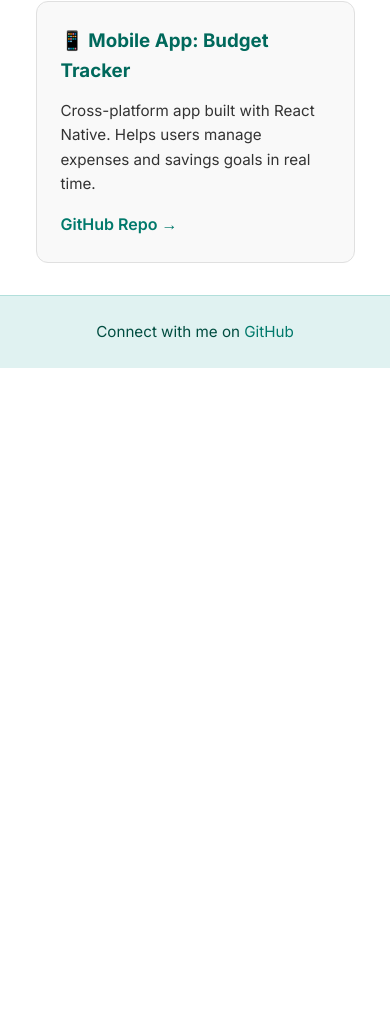
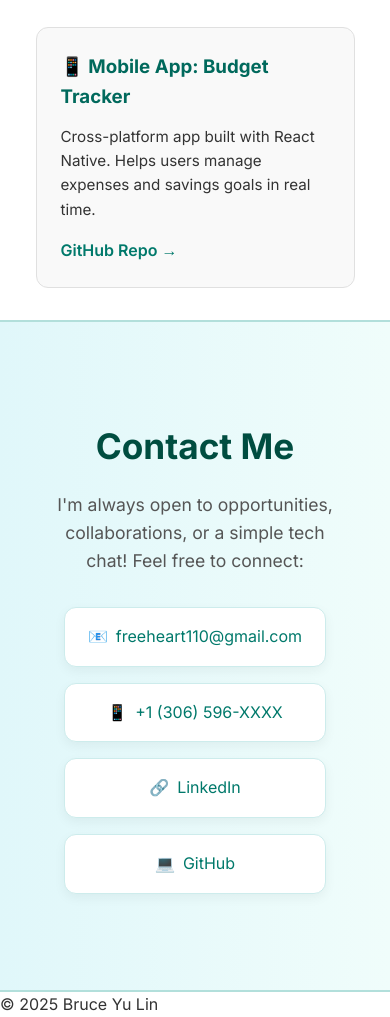
Before and after one commit to freeheart110/My-Porfolio, a plain HTML site: page index.html in a window 390 px wide. Shown: the part 731-1748 px from the top of the page. Before the commit the page ends 1099 px from the top, so only its background shows below. Drawn offline with Linux system fonts and the light colour scheme.

Commit message:
add contect info section with responsive links

```diff
--- a/index.html
+++ b/index.html
@@ -12,6 +12,7 @@
     <div class="container">
       <h1>Hello, I'm <span>Bruce Yu Lin</span></h1>
       <p>Final Semester Computer Science Student</p>
+      <p>Yes! I used to be a welder.</p>
     </div>
   </header>
 
@@ -35,9 +36,28 @@
       </div>
     </section>
   </main>
-
+  <section id="contact">
+    <div class="container">
+      <h2>Contact Me</h2>
+      <p>I'm always open to opportunities, collaborations, or a simple tech chat! Feel free to connect:</p>
+      <div class="contact-cards">
+        <a href="#" class="contact-card" data-copy="freeheart110@gmail.com">
+          📧 <span>freeheart110@gmail.com</span>
+        </a>
+        <a href="#" class="contact-card" data-copy=" 1 (306) 596-5066">
+          📱 <span>+1 (306) 596-XXXX</span>
+        </a>
+        <a href="https://linkedin.com/in/yu-lin-20a363229" target="_blank" class="contact-card">
+          🔗 <span>LinkedIn</span>
+        </a>
+        <a href="https://github.com/freeheart110" target="_blank" class="contact-card">
+          💻 <span>GitHub</span>
+        </a>
+      </div>
+    </div>
+  </section>
   <footer>
-    <p>Connect with me on <a href="https://github.com/your-username" target="_blank">GitHub</a></p>
+    <p>&copy; 2025 Bruce Yu Lin</p>
   </footer>
 
   <script src="script.js"></script>
--- a/script.js
+++ b/script.js
@@ -1 +1,23 @@
-console.log("Portfolio site is running!");
+// Handle copy-to-clipboard for contact cards
+document.addEventListener("DOMContentLoaded", () => {
+  document.querySelectorAll('.contact-card[data-copy]').forEach(card => {
+    card.addEventListener('click', function (e) {
+      e.preventDefault(); // Stop link behavior
+      const textToCopy = this.getAttribute('data-copy');
+
+      // Copy text to clipboard
+      navigator.clipboard.writeText(textToCopy).then(() => {
+        // Optional feedback
+        this.classList.add('copied');
+        this.querySelector('span').textContent = '✅ Copied!';
+        setTimeout(() => {
+          this.classList.remove('copied');
+          this.querySelector('span').textContent = textToCopy;
+        }, 2000);
+      }).catch(err => {
+        alert('Copy failed. Try manually.');
+        console.error(err);
+      });
+    });
+  });
+});
--- a/style.css
+++ b/style.css
@@ -96,26 +96,6 @@ header p {
   text-decoration: underline;
 }
 
-/* Footer */
-footer {
-  text-align: center;
-  padding: 1.5rem;
-  background-color: #e0f2f1;
-  color: #004d40;
-  font-size: 0.95rem;
-  margin-top: auto;
-  border-top: 1px solid #b2dfdb;
-}
-
-footer a {
-  color: #00796b;
-  text-decoration: none;
-}
-
-footer a:hover {
-  text-decoration: underline;
-}
-
 /* Responsive */
 @media (max-width: 768px) {
   .project-grid {
@@ -130,3 +110,75 @@ footer a:hover {
     font-size: 1rem;
   }
 }
+
+/* Contact Section */
+#contact {
+  background: linear-gradient(to right, #e0f7fa, #f0fdfb);
+  padding: 4rem 1rem;
+  text-align: center;
+  border-top: 2px solid #b2dfdb;
+  border-bottom: 2px solid #b2dfdb;
+  animation: fadeIn 1.2s ease-in;
+}
+
+#contact h2 {
+  font-size: 2.2rem;
+  color: #004d40;
+  margin-bottom: 1rem;
+}
+
+#contact p {
+  font-size: 1.1rem;
+  color: #555;
+  margin-bottom: 2rem;
+  max-width: 600px;
+  margin-left: auto;
+  margin-right: auto;
+}
+
+.contact-cards {
+  display: flex;
+  flex-wrap: wrap;
+  justify-content: center;
+  gap: 1rem;
+}
+
+.contact-card {
+  display: flex;
+  align-items: center;
+  gap: 0.5rem;
+  background-color: white;
+  color: #00796b;
+  padding: 1rem 1.5rem;
+  border-radius: 12px;
+  border: 1px solid #cdecec;
+  box-shadow: 0 4px 12px rgba(0, 0, 0, 0.05);
+  font-weight: 500;
+  font-size: 1rem;
+  text-decoration: none;
+  transition: transform 0.2s ease, box-shadow 0.2s ease;
+}
+
+.contact-card:hover {
+  transform: translateY(-4px);
+  box-shadow: 0 8px 25px rgba(0, 0, 0, 0.08);
+  background-color: #e0f2f1;
+}
+
+.contact-card.copied {
+  background-color: #c8e6c9;
+  color: #1b5e20;
+  box-shadow: 0 6px 20px rgba(0, 128, 0, 0.2);
+}
+/* Responsive for small screens */
+@media (max-width: 600px) {
+  .contact-cards {
+    flex-direction: column;
+    align-items: center;
+  }
+
+  .contact-card {
+    width: 90%;
+    justify-content: center;
+  }
+}
```
